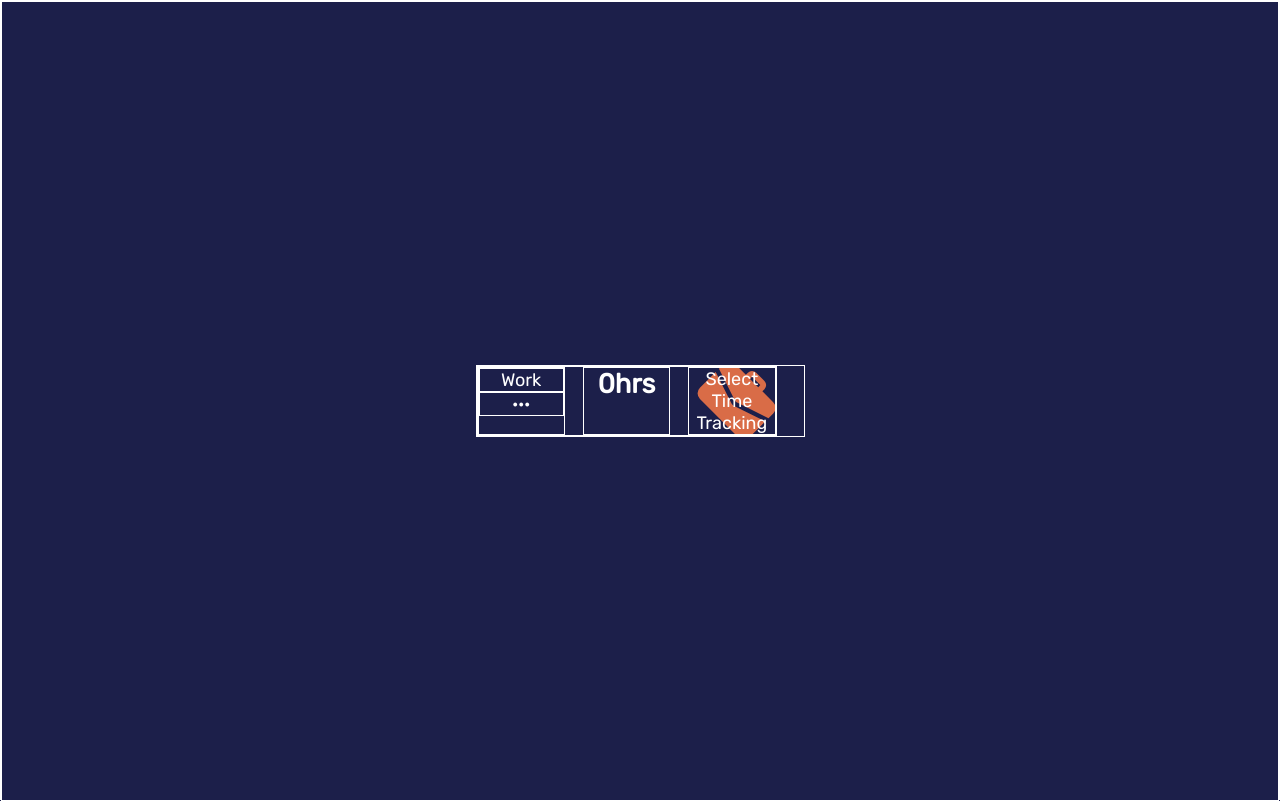
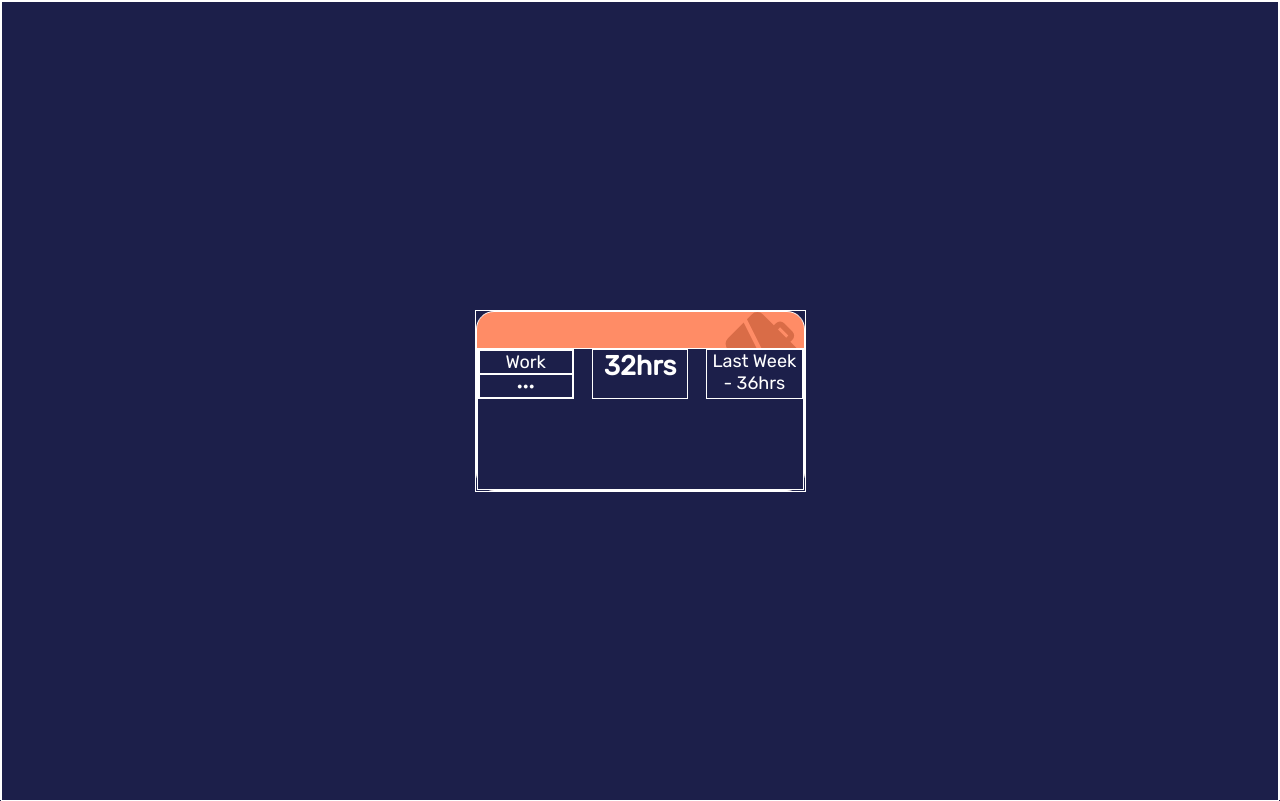
Before and after one commit to CrowdedAstronaut/time-tracking-dashboard, a React (Create React App) app: page / in a window 1280 px wide. Built offline with nearby package versions, Linux system fonts and the light colour scheme.

Commit message:
Styling single card

```diff
--- a/src/components/UserCard/UserCard.js
+++ b/src/components/UserCard/UserCard.js
@@ -3,13 +3,15 @@ import "../../css/App.css";
 export default function UserCard() {
   return (
     <>
-      <div className="card-information">
-        <div className="title">
-          <p>Work</p>
-          <p className="text-muted">···</p>
+      <div className="container">
+        <div className="card-information">
+          <div className="title">
+            <p>Work</p>
+            <p className="text-muted">···</p>
+          </div>
+          <h2 className="hours">32hrs</h2>
+          <p className="last-time">Last Week - 36hrs</p>
         </div>
-        <h2 className="hours">0hrs</h2>
-        <p className="last-time"> Select Time Tracking</p>
       </div>
     </>
   );
--- a/src/css/App.css
+++ b/src/css/App.css
@@ -7,7 +7,7 @@ body {
 
   --blue: hsl(246, 80%, 60%);
   --soft-blue: hsl(195, 74%, 62%);
-  --light-red: hsl(348, 100%, 68%);
+  --light-red: hsl(15, 100%, 70%);
   --lime-green: hsl(145, 58%, 55%);
   --violet: hsl(264, 64%, 52%);
   --soft-orange: hsl(43, 84%, 65%);
@@ -98,13 +98,28 @@ h6 {
   isolation: isolate;
 }
 
+.container {
+  width: fit-content;
+  display: flex;
+  margin: 0 auto;
+  padding-top: 2em;
+  background-color: var(--light-red);
+  background-image: url("../assets/images/icon-work.svg");
+  background-position: top right;
+  background-repeat: no-repeat;
+  border-radius: 1em;
+  /* padding-bottom: 5em; */
+  /* /* border-radius: 1em; */
+  /* margin-right: 1.5em; */
+}
+
 .card-information {
   display: grid;
   grid-template-columns: repeat(3, 1fr);
   gap: 1em;
-  width: 300px;
-  margin-right: 1.5em;
-  background-image: url("../assets/images/icon-work.svg");
-  background-position: right;
-  background-repeat: no-repeat;
+  width: 327px;
+  background-color: var(--dark-blue);
+  padding-bottom: 5em;
+  position: relative;
+  z-index: 2;
 }
```
